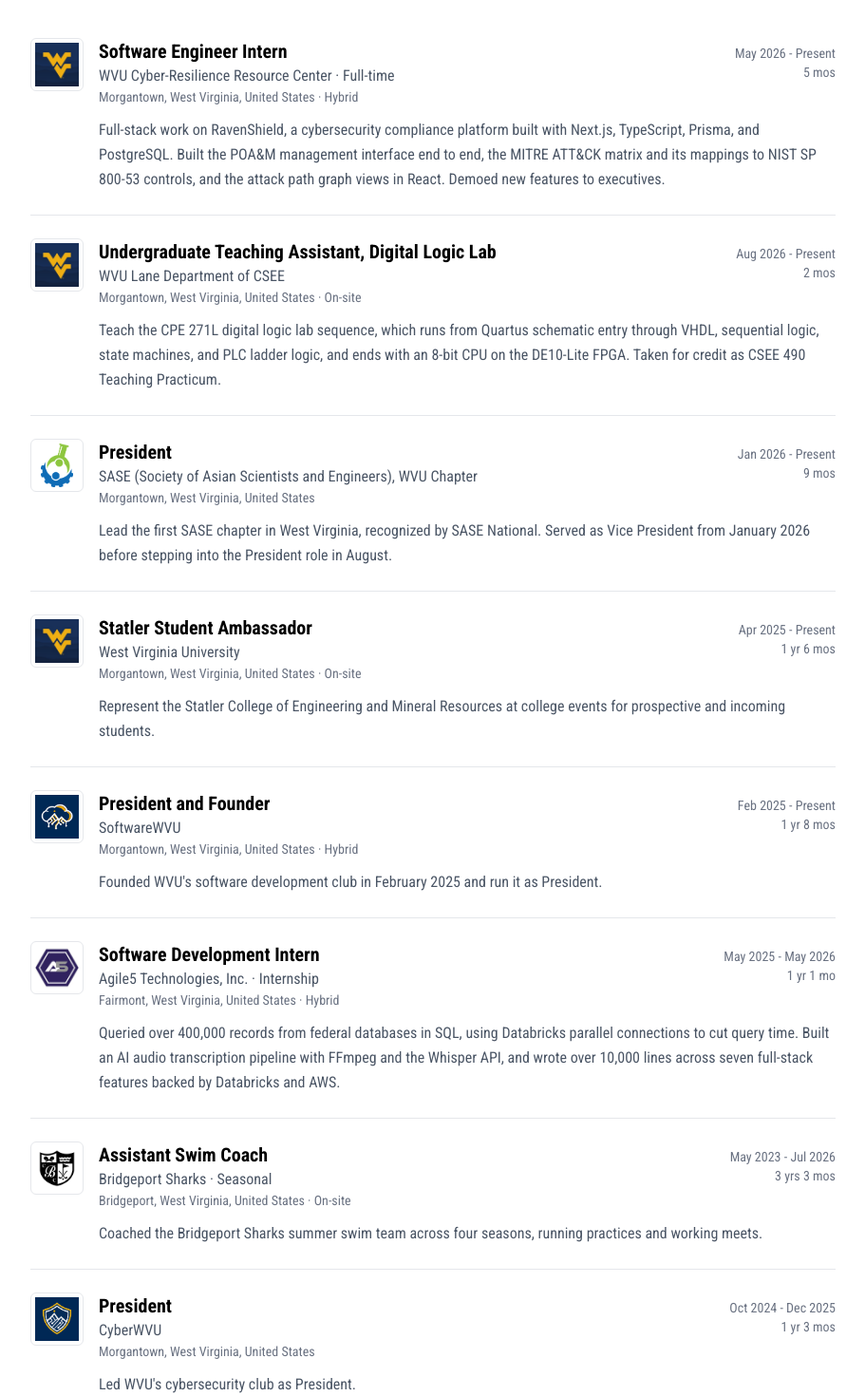
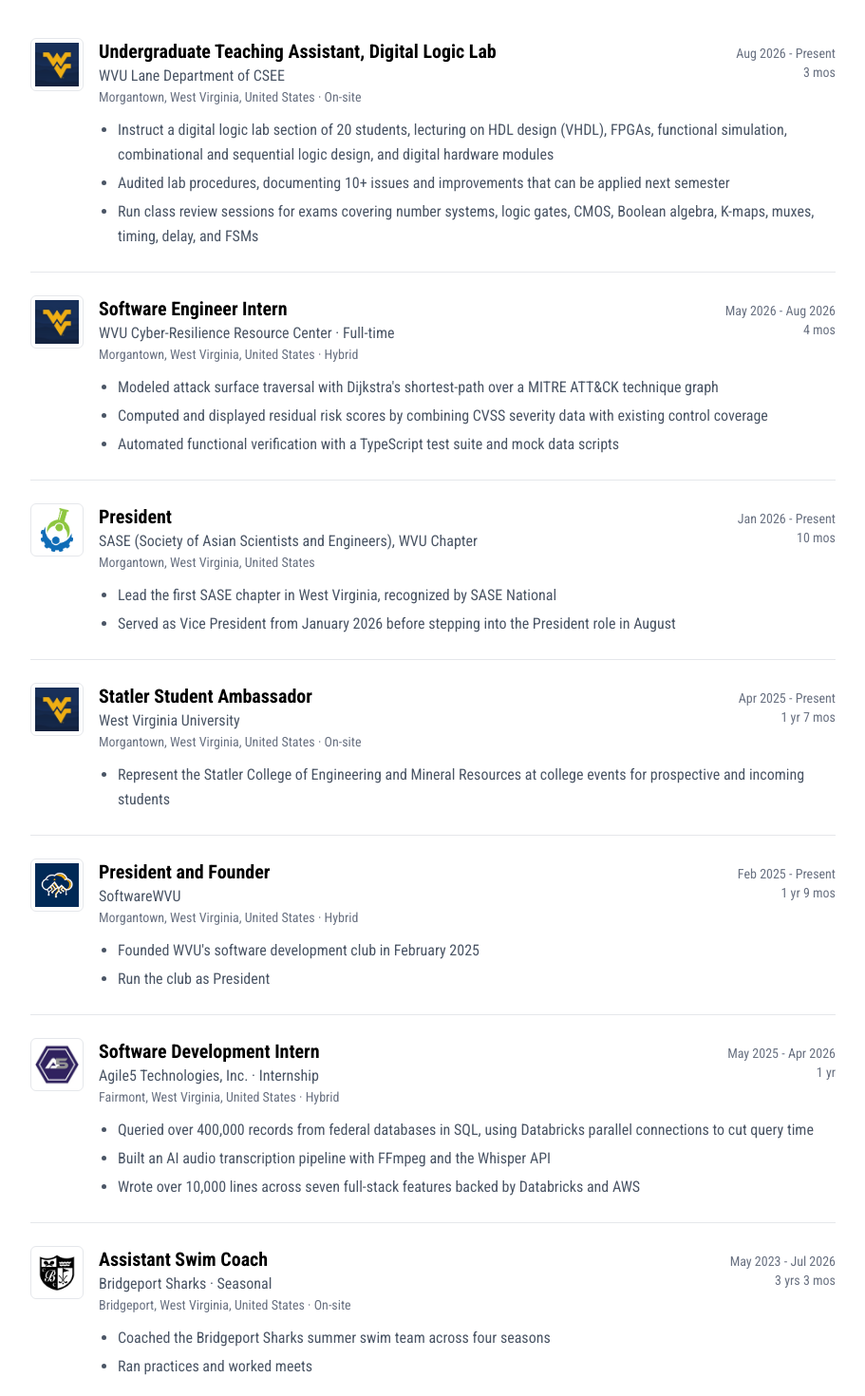
Before and after one commit to BrianCode9/brian-portfolio, a Next.js app: page /experience in a window 1280 px wide. Shown: the part 200-1670 px from the top of the page at 95% size, without its empty margins (184-1095 px from the left). Built offline with nearby package versions, Linux system fonts and the light colour scheme.

Commit message:
Show experience as bullet points and sync roles with new resume

```diff
--- a/src/app/experience/page.tsx
+++ b/src/app/experience/page.tsx
@@ -54,10 +54,12 @@
                   </div>
                 </div>
 
-                {entry.description && (
-                  <p className="text-base leading-relaxed text-gray-600">
-                    {entry.description}
-                  </p>
+                {entry.bullets && entry.bullets.length > 0 && (
+                  <ul className="list-disc space-y-1 pl-5 text-base leading-relaxed text-gray-600">
+                    {entry.bullets.map((bullet) => (
+                      <li key={bullet}>{bullet}</li>
+                    ))}
+                  </ul>
                 )}
               </div>
             </div>
--- a/src/data/experience.ts
+++ b/src/data/experience.ts
@@ -6,76 +6,90 @@
   duration: string;
   location: string;
   workplaceType?: string;
-  description?: string;
+  bullets?: string[];
   logo?: string;
 }
 
 export const experience: ExperienceEntry[] = [
   {
+    title: "Undergraduate Teaching Assistant, Digital Logic Lab",
+    company: "WVU Lane Department of CSEE",
+    dateRange: "Aug 2026 - Present",
+    duration: "3 mos",
+    location: "Morgantown, West Virginia, United States",
+    workplaceType: "On-site",
+    bullets: [
+      "Instruct a digital logic lab section of 20 students, lecturing on HDL design (VHDL), FPGAs, functional simulation, combinational and sequential logic design, and digital hardware modules",
+      "Audited lab procedures, documenting 10+ issues and improvements that can be applied next semester",
+      "Run class review sessions for exams covering number systems, logic gates, CMOS, Boolean algebra, K-maps, muxes, timing, delay, and FSMs",
+    ],
+    logo: "/images/logos/wvu-logo.jpg",
+  },
+  {
     title: "Software Engineer Intern",
     company: "WVU Cyber-Resilience Resource Center",
     type: "Full-time",
-    dateRange: "May 2026 - Present",
-    duration: "5 mos",
+    dateRange: "May 2026 - Aug 2026",
+    duration: "4 mos",
     location: "Morgantown, West Virginia, United States",
     workplaceType: "Hybrid",
-    description:
-      "Full-stack work on RavenShield, a cybersecurity compliance platform built with Next.js, TypeScript, Prisma, and PostgreSQL. Built the POA&M management interface end to end, the MITRE ATT&CK matrix and its mappings to NIST SP 800-53 controls, and the attack path graph views in React. Demoed new features to executives.",
-    logo: "/images/logos/wvu-logo.jpg",
-  },
-  {
-    title: "Undergraduate Teaching Assistant, Digital Logic Lab",
-    company: "WVU Lane Department of CSEE",
-    dateRange: "Aug 2026 - Present",
-    duration: "2 mos",
-    location: "Morgantown, West Virginia, United States",
-    workplaceType: "On-site",
-    description:
-      "Teach the CPE 271L digital logic lab sequence, which runs from Quartus schematic entry through VHDL, sequential logic, state machines, and PLC ladder logic, and ends with an 8-bit CPU on the DE10-Lite FPGA. Taken for credit as CSEE 490 Teaching Practicum.",
+    bullets: [
+      "Modeled attack surface traversal with Dijkstra's shortest-path over a MITRE ATT&CK technique graph",
+      "Computed and displayed residual risk scores by combining CVSS severity data with existing control coverage",
+      "Automated functional verification with a TypeScript test suite and mock data scripts",
+    ],
     logo: "/images/logos/wvu-logo.jpg",
   },
   {
     title: "President",
     company: "SASE (Society of Asian Scientists and Engineers), WVU Chapter",
     dateRange: "Jan 2026 - Present",
-    duration: "9 mos",
+    duration: "10 mos",
     location: "Morgantown, West Virginia, United States",
-    description:
-      "Lead the first SASE chapter in West Virginia, recognized by SASE National. Served as Vice President from January 2026 before stepping into the President role in August.",
+    bullets: [
+      "Lead the first SASE chapter in West Virginia, recognized by SASE National",
+      "Served as Vice President from January 2026 before stepping into the President role in August",
+    ],
     logo: "/images/logos/sase-logo.png",
   },
   {
     title: "Statler Student Ambassador",
     company: "West Virginia University",
     dateRange: "Apr 2025 - Present",
-    duration: "1 yr 6 mos",
+    duration: "1 yr 7 mos",
     location: "Morgantown, West Virginia, United States",
     workplaceType: "On-site",
-    description:
-      "Represent the Statler College of Engineering and Mineral Resources at college events for prospective and incoming students.",
+    bullets: [
+      "Represent the Statler College of Engineering and Mineral Resources at college events for prospective and incoming students",
+    ],
     logo: "/images/logos/wvu-logo.jpg",
   },
   {
     title: "President and Founder",
     company: "SoftwareWVU",
     dateRange: "Feb 2025 - Present",
-    duration: "1 yr 8 mos",
+    duration: "1 yr 9 mos",
     location: "Morgantown, West Virginia, United States",
     workplaceType: "Hybrid",
-    description:
-      "Founded WVU's software development club in February 2025 and run it as President.",
+    bullets: [
+      "Founded WVU's software development club in February 2025",
+      "Run the club as President",
+    ],
     logo: "/images/logos/softwarewvu-logo.png",
   },
   {
     title: "Software Development Intern",
     company: "Agile5 Technologies, Inc.",
     type: "Internship",
-    dateRange: "May 2025 - May 2026",
-    duration: "1 yr 1 mo",
+    dateRange: "May 2025 - Apr 2026",
+    duration: "1 yr",
     location: "Fairmont, West Virginia, United States",
     workplaceType: "Hybrid",
-    description:
-      "Queried over 400,000 records from federal databases in SQL, using Databricks parallel connections to cut query time. Built an AI audio transcription pipeline with FFmpeg and the Whisper API, and wrote over 10,000 lines across seven full-stack features backed by Databricks and AWS.",
+    bullets: [
+      "Queried over 400,000 records from federal databases in SQL, using Databricks parallel connections to cut query time",
+      "Built an AI audio transcription pipeline with FFmpeg and the Whisper API",
+      "Wrote over 10,000 lines across seven full-stack features backed by Databricks and AWS",
+    ],
     logo: "/images/logos/agile5-logo.jpg",
   },
   {
@@ -86,8 +100,10 @@
     duration: "3 yrs 3 mos",
     location: "Bridgeport, West Virginia, United States",
     workplaceType: "On-site",
-    description:
-      "Coached the Bridgeport Sharks summer swim team across four seasons, running practices and working meets.",
+    bullets: [
+      "Coached the Bridgeport Sharks summer swim team across four seasons",
+      "Ran practices and worked meets",
+    ],
     logo: "/images/logos/bridgeport-country-club-logo.jpg",
   },
   {
@@ -96,7 +112,7 @@
     dateRange: "Oct 2024 - Dec 2025",
     duration: "1 yr 3 mos",
     location: "Morgantown, West Virginia, United States",
-    description: "Led WVU's cybersecurity club as President.",
+    bullets: ["Led WVU's cybersecurity club as President"],
     logo: "/images/logos/cyberwvu-logo.png",
   },
   {
@@ -107,8 +123,10 @@
     duration: "3 yrs 1 mo",
     location: "Clarksburg & Bridgeport, West Virginia, United States",
     workplaceType: "On-site",
-    description:
-      "Certified as a Lifeguard Instructor, teaching and certifying new lifeguards in Clarksburg and Bridgeport.",
+    bullets: [
+      "Certified as a Lifeguard Instructor",
+      "Taught and certified new lifeguards in Clarksburg and Bridgeport",
+    ],
     logo: "/images/logos/redcross-logo.jpg",
   },
 ];
```
